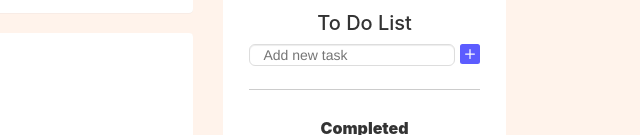
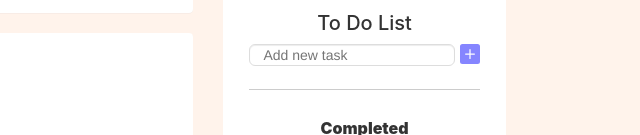
Before and after one commit to zutingc/StudyBuddy, a plain HTML site: page home.html in a window 1280 px wide. Shown: the part 665-800 px from the top of the page, 640-1280 px from the left. Drawn offline with nearby package versions, Linux system fonts and the light colour scheme.

Commit message:
changed to do list button color

```diff
--- a/home.html
+++ b/home.html
@@ -653,7 +653,7 @@
 
                                         <div id="add-button" style="padding-left: 5px;">
                                             <svg xmlns="http://www.w3.org/2000/svg" width="20" height="20"
-                                                fill="#5c5cff" class="bi bi-plus-square-fill" viewBox="0 0 16 16">
+                                                fill="#8585ff" class="bi bi-plus-square-fill" viewBox="0 0 16 16">
                                                 <path
                                                     d="M2 0a2 2 0 0 0-2 2v12a2 2 0 0 0 2 2h12a2 2 0 0 0 2-2V2a2 2 0 0 0-2-2H2zm6.5 4.5v3h3a.5.5 0 0 1 0 1h-3v3a.5.5 0 0 1-1 0v-3h-3a.5.5 0 0 1 0-1h3v-3a.5.5 0 0 1 1 0z" />
                                             </svg>
```
